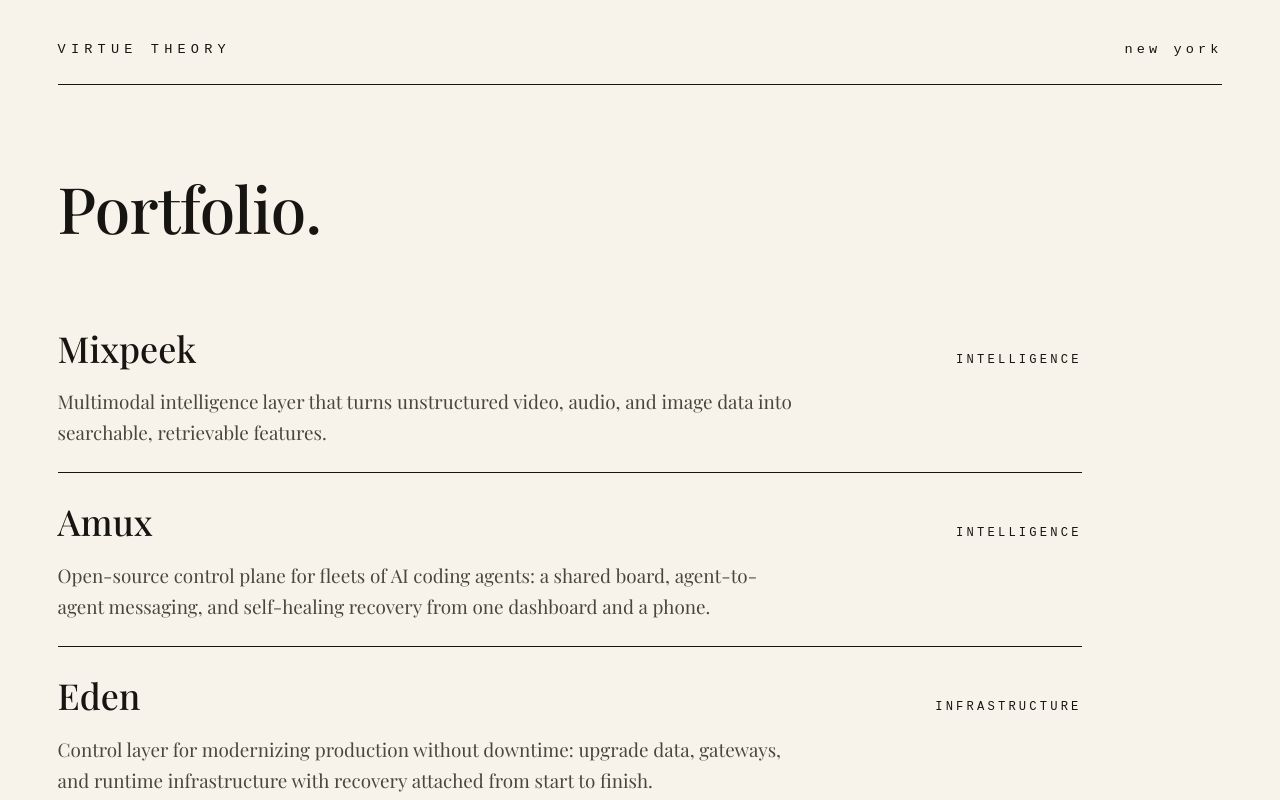
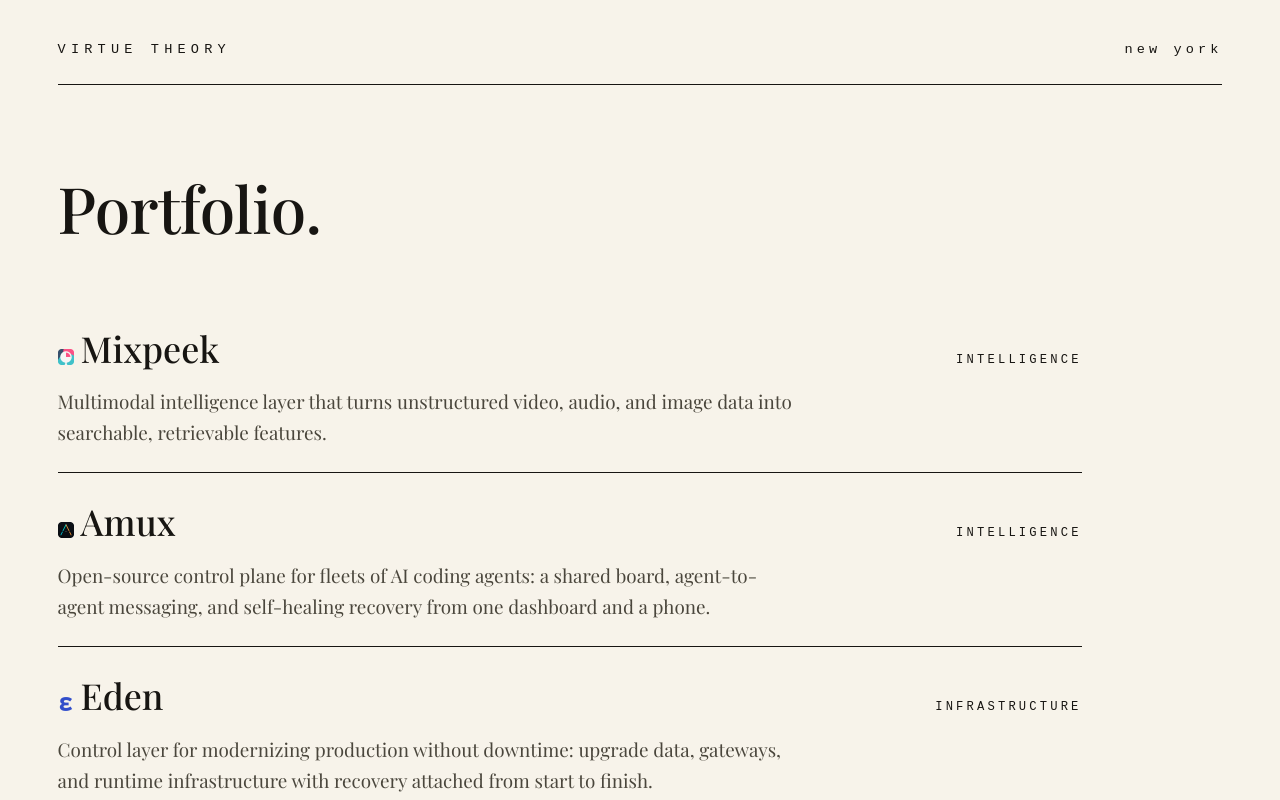
Before and after one commit to esteininger/virtuetheory.com, a plain HTML site: page portfolio.html in a window 1280 px wide. Shown: the top 800 px of the page. Drawn offline with nearby package versions, Linux system fonts and the light colour scheme.

Commit message:
Add company favicons next to portfolio names

```diff
--- a/portfolio.html
+++ b/portfolio.html
@@ -13,6 +13,7 @@
 <link rel="icon" type="image/png" sizes="16x16" href="favicon-16x16.png">
 <link rel="apple-touch-icon" sizes="180x180" href="apple-touch-icon.png">
 <link rel="stylesheet" href="styles.css">
+<style>.co-logo{width:16px;height:16px;margin-right:7px;vertical-align:-2px;border-radius:3px}</style>
 </head>
 <body>
 <div class="wrap">
@@ -26,21 +27,21 @@
     <ul class="index-list">
       <li>
         <a class="item" href="https://mixpeek.com">
-          <span class="name">Mixpeek</span>
+          <span class="name"><img class="co-logo" src="logo-mixpeek.png" alt="" width="16" height="16">Mixpeek</span>
           <span class="meta">Intelligence</span>
         </a>
         <p class="desc">Multimodal intelligence layer that turns unstructured video, audio, and image data into searchable, retrievable features.</p>
       </li>
       <li>
         <a class="item" href="http://amux.io">
-          <span class="name">Amux</span>
+          <span class="name"><img class="co-logo" src="logo-amux.png" alt="" width="16" height="16">Amux</span>
           <span class="meta">Intelligence</span>
         </a>
         <p class="desc">Open-source control plane for fleets of AI coding agents: a shared board, agent-to-agent messaging, and self-healing recovery from one dashboard and a phone.</p>
       </li>
       <li>
         <a class="item" href="https://www.eden.dev/">
-          <span class="name">Eden</span>
+          <span class="name"><img class="co-logo" src="logo-eden.png" alt="" width="16" height="16">Eden</span>
           <span class="meta">Infrastructure</span>
         </a>
         <p class="desc">Control layer for modernizing production without downtime: upgrade data, gateways, and runtime infrastructure with recovery attached from start to finish.</p>
```
Also changed, not shown: logo-amux.png (added), logo-eden.png (added), logo-mixpeek.png (added).
